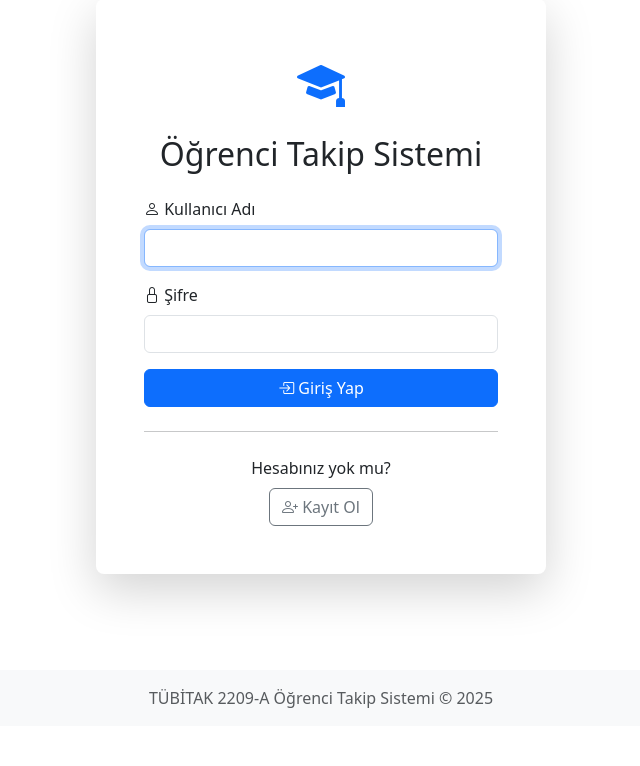
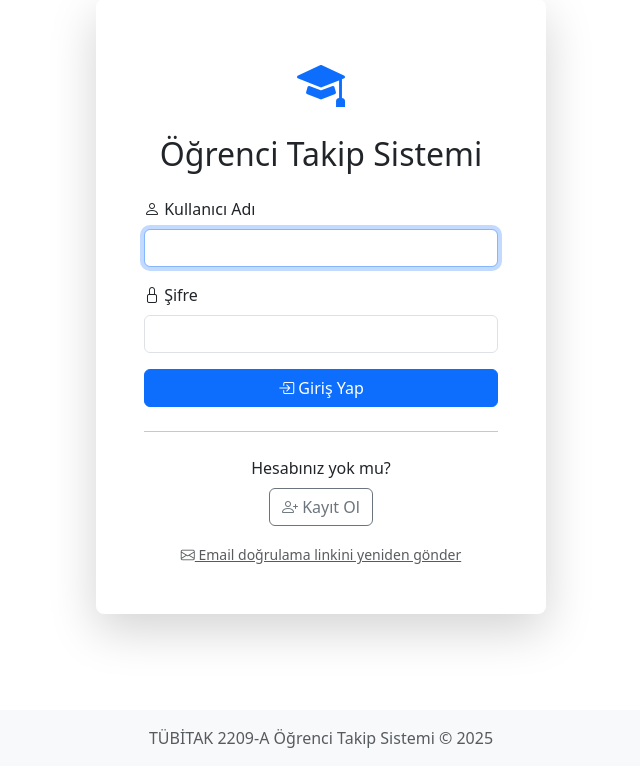
Before and after one commit to bozemre19-blip/tubitak2209, a Flask app: page /login in a window 1280 px wide. Shown: the part 89-855 px from the top of the page, without its empty margins (319-959 px from the left). Before the commit the page ends 797 px from the top, so only its background shows below. Run offline with Flask 3, Linux system fonts and the light colour scheme.

Commit message:
Email doÄŸrulama Ã¶zelliÄŸi eklendi - kayÄ±t sÄ±rasÄ±nda email gÃ¶nderimi ve doÄŸrulama sistemi

```diff
--- a/2209 Takip/app.py
+++ b/2209 Takip/app.py
@@ -5,7 +5,8 @@ from werkzeug.utils import secure_filename
 from config import Config
 from models import db, User, Class, Assignment, Submission, Announcement, AnnouncementRead, Notification, ProgramAnnouncement
 import os
-from datetime import datetime
+import secrets
+from datetime import datetime, timedelta
 # TÜBİTAK scraper özelliği kaldırıldı
 
 app = Flask(__name__)
@@ -28,7 +29,7 @@ def allowed_file(filename):
 
 # ============ Bildirim Sistemi ============
 
-def send_email_notification(to_email, subject, body):
+def send_email_notification(to_email, subject, body, html_body=None):
     """Email bildirimi gönder"""
     try:
         msg = Message(
@@ -37,12 +38,15 @@ def send_email_notification(to_email, subject, body):
             body=body,
             sender=app.config['MAIL_DEFAULT_SENDER']
         )
+        if html_body:
+            msg.html = html_body
         mail.send(msg)
         print(f"✅ Email gönderildi: {to_email} - {subject}")
+        return True
     except Exception as e:
         # Email gönderme hatası kritik değil, sadece logla
         print(f"⚠️ Email gönderme hatası ({to_email}): {e}")
-        # Site içi bildirim zaten oluşturuldu, email hatası kritik değil
+        return False
 
 def create_notification(user_id, title, message, notif_type, icon='bi-bell', link=None, send_email=False):
     """Bildirim oluştur (email gönderme kaldırıldı)"""
@@ -181,13 +185,20 @@ def login():
     if request.method == 'POST':
         username = request.form.get('username')
         password = request.form.get('password')
+        remember = request.form.get('remember') == 'on'
 
         user = User.query.filter_by(username=username).first()
 
         if user and user.check_password(password):
-            login_user(user, remember=True)
+            # Email doğrulaması kontrolü (opsiyonel - zorunlu değil)
+            if not user.email_verified:
+                flash('Email adresiniz henüz doğrulanmamış. Lütfen email kutunuzu kontrol edin veya doğrulama linkini yeniden talep edin.', 'warning')
+                return render_template('login.html', show_resend_link=True, user_email=user.email)
+
+            login_user(user, remember=remember)
             flash(f'Hoş geldiniz, {user.full_name}!', 'success')
-            return redirect(url_for('dashboard'))
+            next_page = request.args.get('next')
+            return redirect(next_page) if next_page else redirect(url_for('dashboard'))
         else:
             flash('Kullanıcı adı veya şifre hatalı!', 'danger')
 
@@ -219,23 +230,181 @@ def register():
             flash('Bu email adresi zaten kayıtlı!', 'danger')
             return render_template('register.html')
 
+        # Email doğrulama token oluştur
+        verification_token = secrets.token_urlsafe(32)
+
         # Yeni kullanıcı oluştur
         user = User(
             username=username,
             email=email,
             full_name=full_name,
-            role=role
+            role=role,
+            email_verified=False,
+            email_verification_token=verification_token,
+            email_verification_sent_at=datetime.utcnow()
         )
         user.set_password(password)
 
         db.session.add(user)
         db.session.commit()
 
+        # Email doğrulama linki oluştur
+        site_url = app.config.get('BASE_URL', request.url_root.rstrip('/'))
+        verification_url = f"{site_url}{url_for('verify_email', token=verification_token)}"
+
+        # Email gönder (try-except ile korumalı)
         role_text = 'öğretmen' if role == 'admin' else 'öğrenci'
-        flash(f'Kayıt başarılı! {role_text.capitalize()} hesabınızla giriş yapabilirsiniz.', 'success')
+        email_subject = "Email Doğrulama - Öğrenci Takip Sistemi"
+        email_body = f"""
+Merhaba {full_name},
+
+Öğrenci Takip Sistemi'ne kayıt olduğunuz için teşekkür ederiz!
+
+Email adresinizi doğrulamak için aşağıdaki linke tıklayın:
+{verification_url}
+
+Bu link 24 saat geçerlidir.
+
+Eğer bu kayıt işlemini siz yapmadıysanız, bu emaili görmezden gelebilirsiniz.
+
+---
+Öğrenci Takip Sistemi
+        """
+
+        email_html = f"""
+        <html>
+        <body style="font-family: Arial, sans-serif; line-height: 1.6; color: #333;">
+            <div style="max-width: 600px; margin: 0 auto; padding: 20px;">
+                <h2 style="color: #28a745;">Email Doğrulama</h2>
+                <p>Merhaba <strong>{full_name}</strong>,</p>
+                <p>Öğrenci Takip Sistemi'ne kayıt olduğunuz için teşekkür ederiz!</p>
+                <p>Email adresinizi doğrulamak için aşağıdaki butona tıklayın:</p>
+                <div style="text-align: center; margin: 30px 0;">
+                    <a href="{verification_url}" style="background-color: #28a745; color: white; padding: 12px 30px; text-decoration: none; border-radius: 5px; display: inline-block;">Email'i Doğrula</a>
+                </div>
+                <p style="font-size: 12px; color: #666;">Veya bu linki tarayıcınıza kopyalayın:<br>
+                <a href="{verification_url}" style="color: #007bff; word-break: break-all;">{verification_url}</a></p>
+                <p style="font-size: 12px; color: #666;">Bu link 24 saat geçerlidir.</p>
+                <hr style="border: none; border-top: 1px solid #eee; margin: 20px 0;">
+                <p style="font-size: 12px; color: #999;">Eğer bu kayıt işlemini siz yapmadıysanız, bu emaili görmezden gelebilirsiniz.</p>
+                <p style="font-size: 12px; color: #999; margin-top: 20px;">Öğrenci Takip Sistemi</p>
+            </div>
+        </body>
+        </html>
+        """
+
+        email_sent = send_email_notification(email, email_subject, email_body, email_html)
+
+        if email_sent:
+            flash(f'Kayıt başarılı! Email adresinize doğrulama linki gönderildi. Lütfen email kutunuzu kontrol edin.', 'success')
+        else:
+            flash(f'Kayıt başarılı! Ancak email gönderilemedi. Lütfen profil ayarlarından email doğrulama linkini yeniden talep edin.', 'warning')
+
+        role_text = 'öğretmen' if role == 'admin' else 'öğrenci'
         return redirect(url_for('login'))
 
     return render_template('register.html')
+
+@app.route('/verify-email/<token>')
+def verify_email(token):
+    """Email doğrulama"""
+    user = User.query.filter_by(email_verification_token=token).first()
+
+    if not user:
+        flash('Geçersiz veya süresi dolmuş doğrulama linki!', 'danger')
+        return redirect(url_for('login'))
+
+    # Token süresi kontrolü (24 saat)
+    if user.email_verification_sent_at:
+        token_age = datetime.utcnow() - user.email_verification_sent_at
+        if token_age > timedelta(hours=24):
+            flash('Doğrulama linkinin süresi dolmuş. Lütfen yeni bir link talep edin.', 'warning')
+            return redirect(url_for('resend_verification', email=user.email))
+
+    # Email'i doğrula
+    user.email_verified = True
+    user.email_verification_token = None
+    user.email_verification_sent_at = None
+    db.session.commit()
+
+    flash('Email adresiniz başarıyla doğrulandı! Artık sisteme giriş yapabilirsiniz.', 'success')
+    return redirect(url_for('login'))
+
+@app.route('/resend-verification')
+def resend_verification():
+    """Email doğrulama linkini yeniden gönder"""
+    email = request.args.get('email')
+    if not email:
+        return render_template('resend_verification.html')
+
+    if request.method == 'POST':
+        email = request.form.get('email')
+        user = User.query.filter_by(email=email).first()
+
+        if not user:
+            flash('Bu email adresi ile kayıtlı kullanıcı bulunamadı!', 'danger')
+            return render_template('resend_verification.html')
+
+        if user.email_verified:
+            flash('Bu email adresi zaten doğrulanmış!', 'info')
+            return redirect(url_for('login'))
+
+        # Yeni token oluştur
+        verification_token = secrets.token_urlsafe(32)
+        user.email_verification_token = verification_token
+        user.email_verification_sent_at = datetime.utcnow()
+        db.session.commit()
+
+        # Email gönder
+        site_url = app.config.get('BASE_URL', request.url_root.rstrip('/'))
+        verification_url = f"{site_url}{url_for('verify_email', token=verification_token)}"
+
+        email_subject = "Email Doğrulama - Öğrenci Takip Sistemi"
+        email_body = f"""
+Merhaba {user.full_name},
+
+Email doğrulama linkinizi yeniden gönderiyoruz.
+
+Email adresinizi doğrulamak için aşağıdaki linke tıklayın:
+{verification_url}
+
+Bu link 24 saat geçerlidir.
+
+---
+Öğrenci Takip Sistemi
+        """
+
+        email_html = f"""
+        <html>
+        <body style="font-family: Arial, sans-serif; line-height: 1.6; color: #333;">
+            <div style="max-width: 600px; margin: 0 auto; padding: 20px;">
+                <h2 style="color: #28a745;">Email Doğrulama</h2>
+                <p>Merhaba <strong>{user.full_name}</strong>,</p>
+                <p>Email doğrulama linkinizi yeniden gönderiyoruz.</p>
+                <p>Email adresinizi doğrulamak için aşağıdaki butona tıklayın:</p>
+                <div style="text-align: center; margin: 30px 0;">
+                    <a href="{verification_url}" style="background-color: #28a745; color: white; padding: 12px 30px; text-decoration: none; border-radius: 5px; display: inline-block;">Email'i Doğrula</a>
+                </div>
+                <p style="font-size: 12px; color: #666;">Veya bu linki tarayıcınıza kopyalayın:<br>
+                <a href="{verification_url}" style="color: #007bff; word-break: break-all;">{verification_url}</a></p>
+                <p style="font-size: 12px; color: #666;">Bu link 24 saat geçerlidir.</p>
+                <hr style="border: none; border-top: 1px solid #eee; margin: 20px 0;">
+                <p style="font-size: 12px; color: #999; margin-top: 20px;">Öğrenci Takip Sistemi</p>
+            </div>
+        </body>
+        </html>
+        """
+
+        email_sent = send_email_notification(email, email_subject, email_body, email_html)
+
+        if email_sent:
+            flash('Email doğrulama linki yeniden gönderildi! Lütfen email kutunuzu kontrol edin.', 'success')
+        else:
+            flash('Email gönderilemedi. Lütfen daha sonra tekrar deneyin.', 'warning')
+
+        return redirect(url_for('login'))
+
+    return render_template('resend_verification.html', email=email or '')
 
 @app.route('/profile')
 @login_required
--- a/2209 Takip/models.py
+++ b/2209 Takip/models.py
@@ -20,6 +20,10 @@ class User(UserMixin, db.Model):
     full_name = db.Column(db.String(150), nullable=False)
     role = db.Column(db.String(20), nullable=False, default='student')  # 'admin' or 'student'
     created_at = db.Column(db.DateTime, default=datetime.utcnow)
+    # Email doğrulama
+    email_verified = db.Column(db.Boolean, default=False, nullable=False)
+    email_verification_token = db.Column(db.String(100), unique=True, nullable=True)
+    email_verification_sent_at = db.Column(db.DateTime, nullable=True)
 
     # İlişkiler
     enrolled_classes = db.relationship('Class', secondary=student_classes,
--- a/2209 Takip/templates/login.html
+++ b/2209 Takip/templates/login.html
@@ -31,6 +31,16 @@
                 </button>
             </form>
 
+            {% if show_resend_link %}
+            <div class="alert alert-warning">
+                <i class="bi bi-exclamation-triangle"></i>
+                Email adresiniz doğrulanmamış.
+                <a href="{{ url_for('resend_verification', email=user_email) }}" class="alert-link">
+                    Doğrulama linkini yeniden gönder
+                </a>
+            </div>
+            {% endif %}
+
             <hr class="my-4">
 
             <div class="text-center">
@@ -39,6 +49,12 @@
                     <i class="bi bi-person-plus"></i> Kayıt Ol
                 </a>
             </div>
+
+            <div class="text-center mt-3">
+                <a href="{{ url_for('resend_verification') }}" class="text-muted small">
+                    <i class="bi bi-envelope"></i> Email doğrulama linkini yeniden gönder
+                </a>
+            </div>
         </div>
     </div>
 </div>
```
Also changed, not shown: 2209 Takip/EMAIL_DOGRULAMA_NOTLARI.md (added, +165 -0 lines), 2209 Takip/templates/profile.html (+17 -1 lines), 2209 Takip/templates/resend_verification.html (added, +40 -0 lines).
